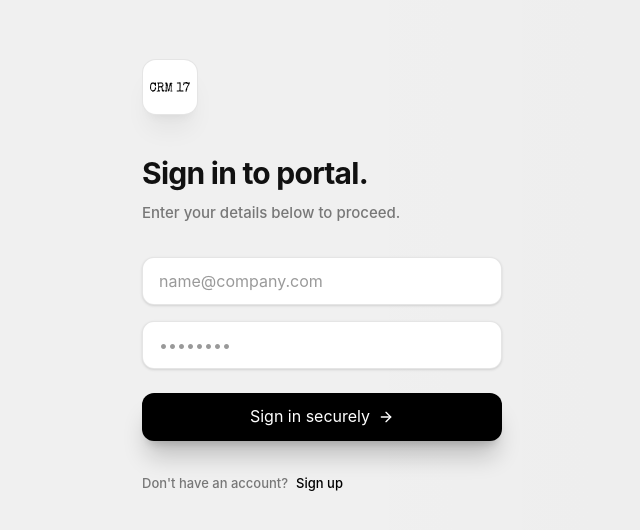
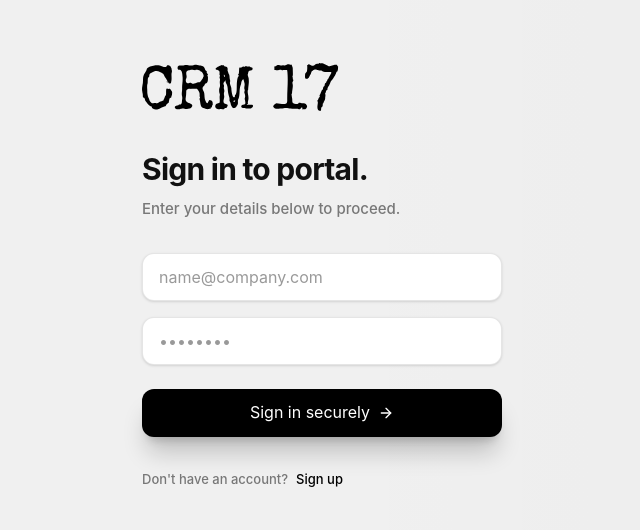
Before and after one commit to mohia0/Project-017, a Next.js app: page /login in a window 1280 px wide. Shown: the part 124-654 px from the top of the page, without its empty margins (318-958 px from the left). Built offline with nearby package versions, Linux system fonts and the light colour scheme; no server answers.

Commit message:
feat: implement login and signup page with Supabase authentication integration

```diff
--- a/src/app/login/page.tsx
+++ b/src/app/login/page.tsx
@@ -92,11 +92,9 @@ export default function LoginPage() {
                 <div className="w-full max-w-[360px] flex flex-col animate-in fade-in slide-in-from-bottom-4 duration-700">
 
                     {/* Logo/Icon */}
-                    <div className={cn(
-                        "w-14 h-14 rounded-[14px] flex items-center justify-center mb-10 shadow-sm",
-                        isDark ? "bg-[#1f1f1f] border border-white/10 text-white" : "bg-white border border-black/10 text-black shadow-xl shadow-black/5"
-                    )}>
-                        <img src="/logo.svg" alt="CRM 17" className="w-10 h-10 object-contain" />
+                    {/* Logo/Icon */}
+                    <div className="mb-10 flex items-start">
+                        <img src="/logo.svg" alt="CRM 17" className="h-12 w-auto object-contain" />
                     </div>
 
                     <div className="w-full flex flex-col mb-8">
```
